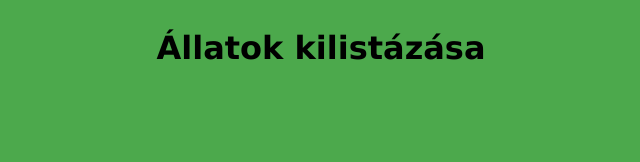
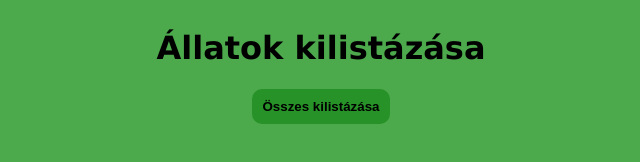
Before and after one commit to Fruktoz0/practice01-API-Animals, a plain HTML site: page index.html in a window 1280 px wide. Shown: the whole page, without its empty margins (319-959 px from the left). Drawn offline with Linux system fonts and the light colour scheme; no server answers.

Commit message:
Állatok kilistázása gombnyomásra

```diff
--- a/index.html
+++ b/index.html
@@ -10,6 +10,7 @@
 <body>
 
     <h1>Állatok kilistázása</h1>
+    <button id="allbutton">Összes kilistázása</button>
     <div class="result">
 
     </div>
--- a/main.js
+++ b/main.js
@@ -1,4 +1,6 @@
 const result = document.querySelector(".result");
+const allbutton = document.getElementById("allbutton");
+
 
 
 async function animallist(){
@@ -32,4 +34,4 @@ async function animallist(){
 
 }
 
-animallist();
+allbutton.addEventListener("click", animallist);
--- a/style.css
+++ b/style.css
@@ -38,3 +38,14 @@ img{
 
     font-style: italic;
 }
+
+#allbutton{
+
+    cursor: pointer;
+    font-weight: 600;
+    background: rgb(39,146,39);
+    padding: 10px;
+    border: none;
+    border-radius: 10px;
+    margin-bottom: 20px;
+}
```
